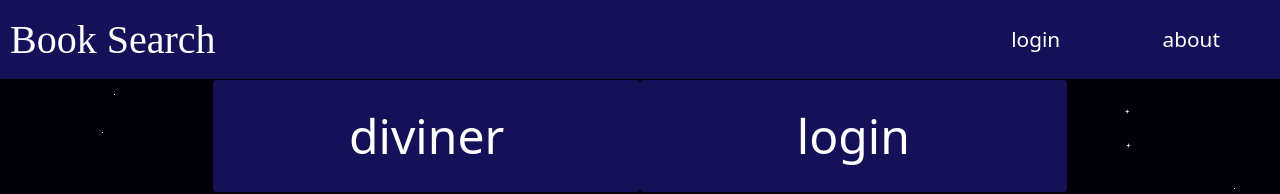
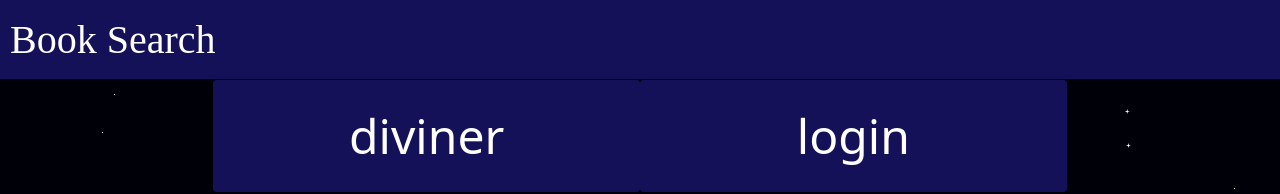
Before and after one commit to SpencerHitchcock05/Book-App, a React app in the folder client/: page / in a window 1280 px wide. Shown: the top 194 px of the page. Built offline with nearby package versions, Linux system fonts and the light colour scheme; the HTML template or start-up script is replaced by a standard one.

Commit message:
changed nav

```diff
--- a/client/src/components/Nav.jsx
+++ b/client/src/components/Nav.jsx
@@ -1,3 +1,4 @@
+import { Link } from "react-router-dom"
 
 
 
@@ -10,11 +11,7 @@ function Nav() {
         <>
 
             <nav id="nav-bar">
-                <div id="nav-logo">Book Search</div>
-                <div id="nav-links">
-                    <a className="nav-link" href="./">login</a>
-                    <a className="nav-link" href="./">about</a>
-                </div>
+                <div id="nav-logo"><Link to='/'>Book Search</Link></div>
             </nav>
 
         </>
```
